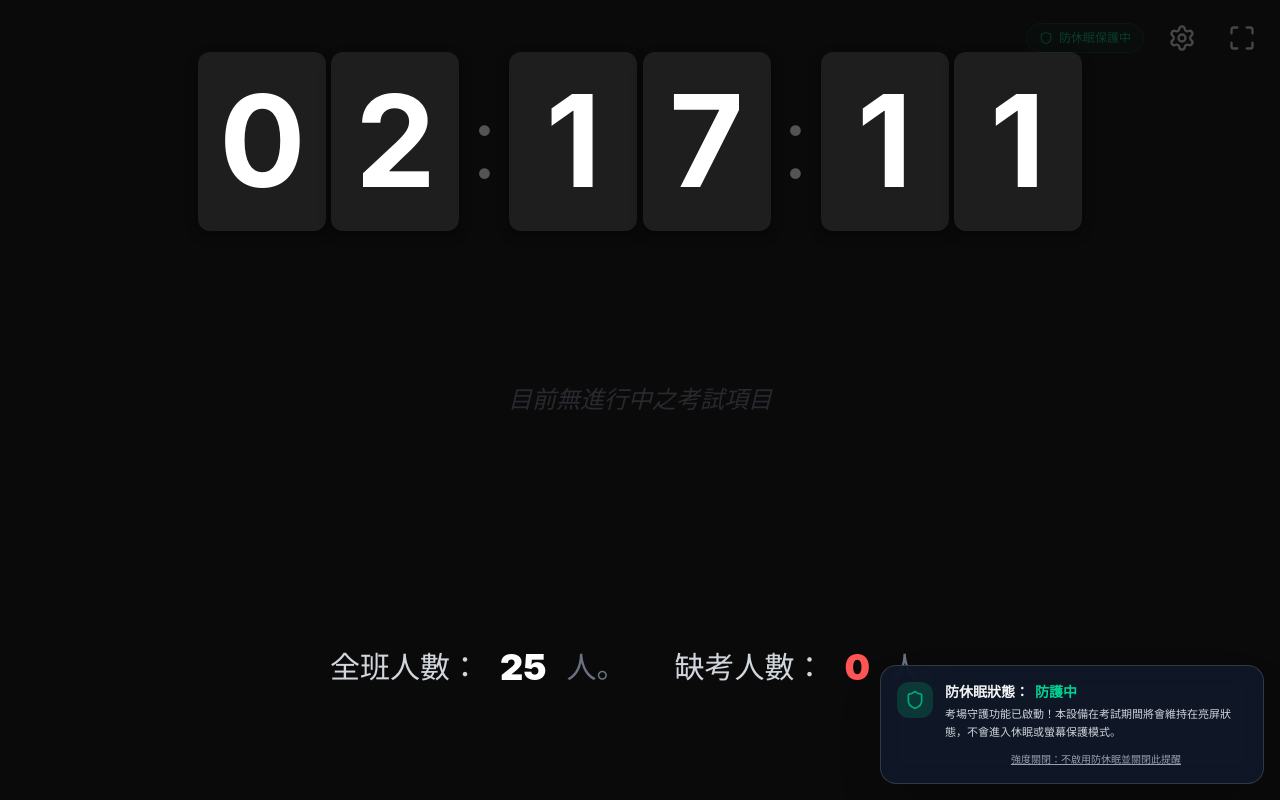
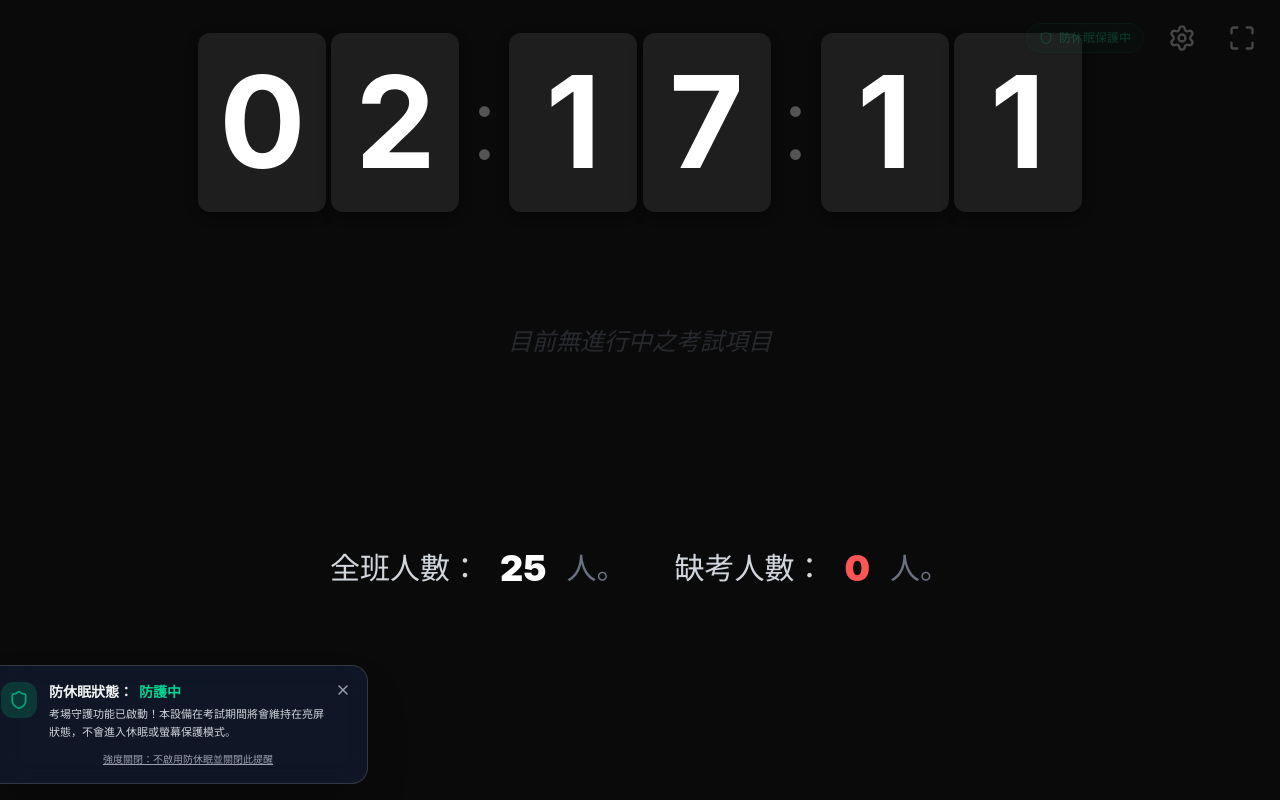
Before and after one commit to doora0622-svg/-, a React (Vite) app: page / in a window 1280 px wide. Built offline with nearby package versions, Linux system fonts and the light colour scheme.

Commit message:
feat: Auto-enable wake lock in fullscreen
When entering fullscreen mode, automatically enable the wake lock and request it. This ensures the screen remains on without user interaction in fullscreen, improving the exam experience.

```diff
--- a/src/App.tsx
+++ b/src/App.tsx
@@ -204,15 +204,29 @@ export default function App() {
       requestWakeLock();
     };
 
+    // 監聽全螢幕狀態，進入全螢幕時預設啟用防休眠狀態
+    const handleFullscreenChange = () => {
+      const isFull = !!document.fullscreenElement;
+      setIsFullScreen(isFull);
+      if (isFull) {
+        // 設定防休眠設定值為啟用
+        setSettings(prev => ({ ...prev, enableWakeLock: true }));
+        // 立即請求防螢幕休眠鎖
+        requestWakeLock(true);
+      }
+    };
+
     document.addEventListener('visibilitychange', handleVisibilityChange);
     document.addEventListener('click', handleUserInteraction);
     document.addEventListener('touchstart', handleUserInteraction);
+    document.addEventListener('fullscreenchange', handleFullscreenChange);
 
     return () => {
       clearInterval(timer);
       document.removeEventListener('visibilitychange', handleVisibilityChange);
       document.removeEventListener('click', handleUserInteraction);
       document.removeEventListener('touchstart', handleUserInteraction);
+      document.removeEventListener('fullscreenchange', handleFullscreenChange);
       releaseWakeLock();
     };
   }, [requestWakeLock, releaseWakeLock]);
@@ -239,10 +253,10 @@ export default function App() {
       document.documentElement.requestFullscreen().catch(err => {
         console.error(`Error attempting to enable fullscreen: ${err.message}`);
       });
-      setIsFullScreen(true);
     } else {
-      document.exitFullscreen();
-      setIsFullScreen(false);
+      document.exitFullscreen().catch(err => {
+        console.error(`Error attempting to exit fullscreen: ${err.message}`);
+      });
     }
   };
 
@@ -707,7 +721,17 @@ export default function App() {
 
       {/* 畫面右下防休眠提醒與新分頁導引 */}
       {settings.enableWakeLock !== false && (
-        <div className="absolute bottom-4 right-4 z-40 max-w-xs md:max-w-sm bg-gray-900/90 backdrop-blur-md border border-white/15 rounded-2xl p-4 shadow-2xl text-white transition-all duration-300 hover:border-white/20">
+        <div className="absolute bottom-4 right-4 z-40 max-w-xs md:max-w-sm bg-gray-900/90 backdrop-blur-md border border-white/15 rounded-2xl p-4 pr-10 shadow-2xl text-white transition-all duration-300 hover:border-white/20 relative">
+          <button
+            onClick={() => {
+              setSettings(prev => ({ ...prev, enableWakeLock: false }));
+              releaseWakeLock();
+            }}
+            className="absolute top-3 right-3 text-gray-400 hover:text-white transition-colors cursor-pointer p-1 rounded-full hover:bg-white/10"
+            title="關閉提示"
+          >
+            <X size={16} />
+          </button>
           <div className="flex items-start gap-3">
             {wakeLockActive ? (
               <div className="bg-emerald-500/20 p-2 rounded-xl text-emerald-400 shrink-0">
```
